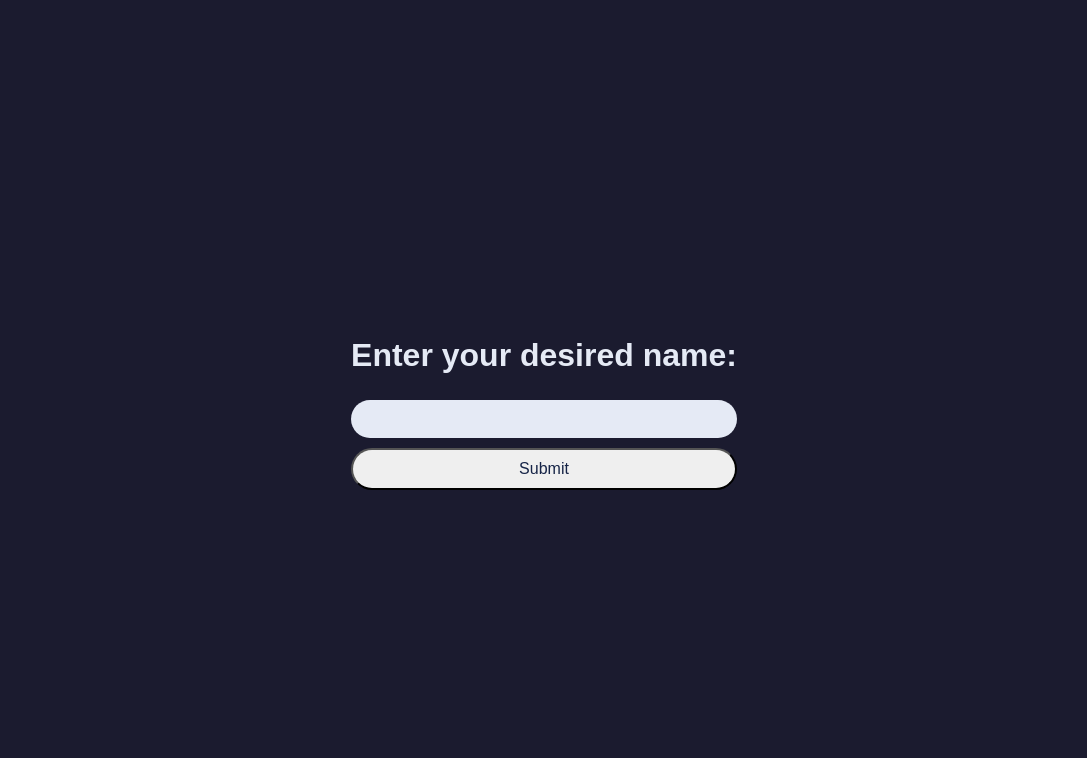
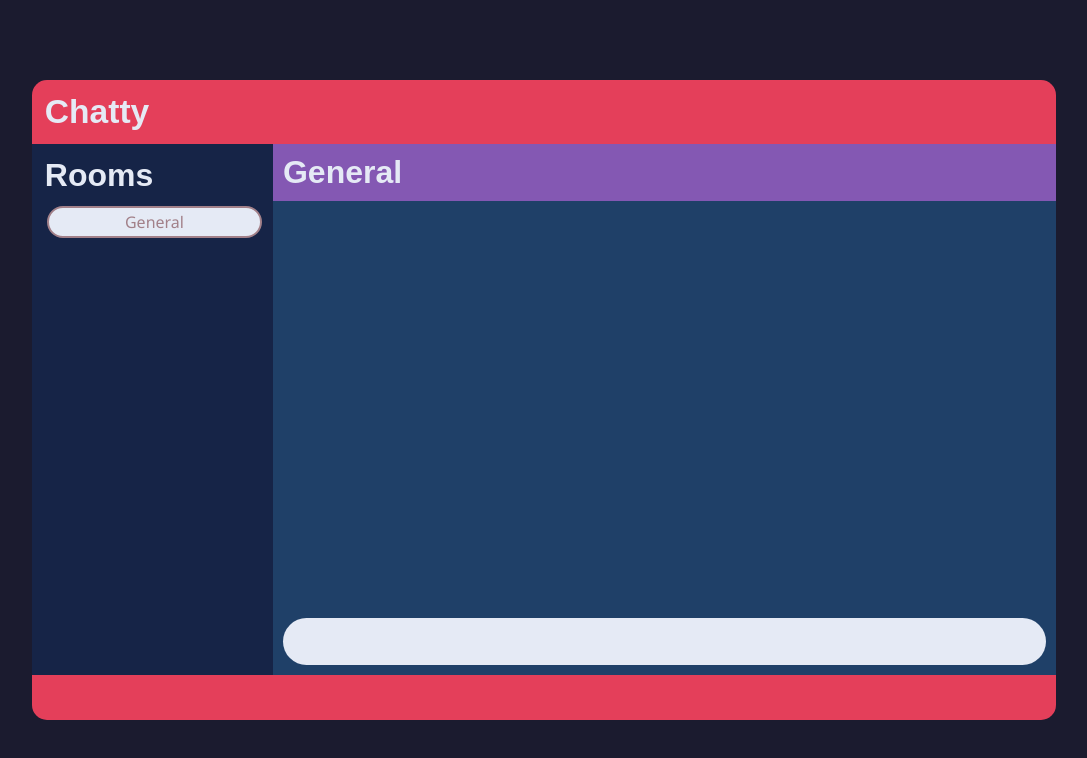
Before and after one commit to mc2522/Chatty, a website: page public/index.html in a window 1280 px wide. Shown: the whole page, without its empty margins (96-1183 px from the left). Drawn offline with nearby package versions, Linux system fonts and the light colour scheme; a web font is replaced by a local one.

Commit message:
changing to single route

```diff
--- a/public/index.html
+++ b/public/index.html
@@ -1,5 +1,4 @@
 <!DOCTYPE html>
-<html>
     <head>
         <meta charset="utf-8">
         <meta http-equiv="X-UA-Compatible" content="IE=edge">
@@ -7,16 +6,30 @@
         <meta name="description" content="">
         <meta name="viewport" content="width=device-width, initial-scale=1">
         <link rel="stylesheet" href="style.css">
-
+        <link href="https://fonts.googleapis.com/css2?family=Asap+Condensed&family=Noto+Sans&display=swap" rel="stylesheet">
     </head>
     <body>
-        <script src="/socket.io/socket.io.js" defer></script>
-        <script src="homeScript.js" defer></script>
-        <!--action="/chat.html"-->
-        <form action="/chat.html">
-            <h2>Enter your desired name:</h2>
-            <input type="text" id="name-input" autocomplete="off" />
-            <button id="submit-button" type="submit">Submit</button>
-        </form>
+        <div id="container">
+            <div id="container-top">
+                <h1>Chatty</h1>
+            </div>
+            <div id="container-center">
+                <div id="rooms">
+                    <h2>Rooms</h2>
+                    <div id="rooms_list">
+                        <button id="general" class="room_button" >General</button>
+                    </div>
+                </div>
+                <div id="chat">
+                    <h2 id="room_name">General</h2>
+                    <div id="text"></div>
+                    <input type="text" id="message-box" autocomplete="off" />
+                </div>
+            </div>
+            <div id="container-bottom">
+            </div>
+        </div>
+        <script src="/socket.io/socket.io.js"></script>
+        <script src="script.js"></script>
     </body>
 </html>
--- a/server.js
+++ b/server.js
@@ -9,11 +9,9 @@ const io = socketio(server)
 
 require('dotenv').config()
 
-// static files
-app.use(express.static(path.join(__dirname, 'public')))
+app.use(express.static(path.join(__dirname, 'public')));
 
 io.on('connection', socket => {
-    io.emit('message', "CONNECTED")
     socket.on('message', message => {
         io.emit('message', message)
     })
```
